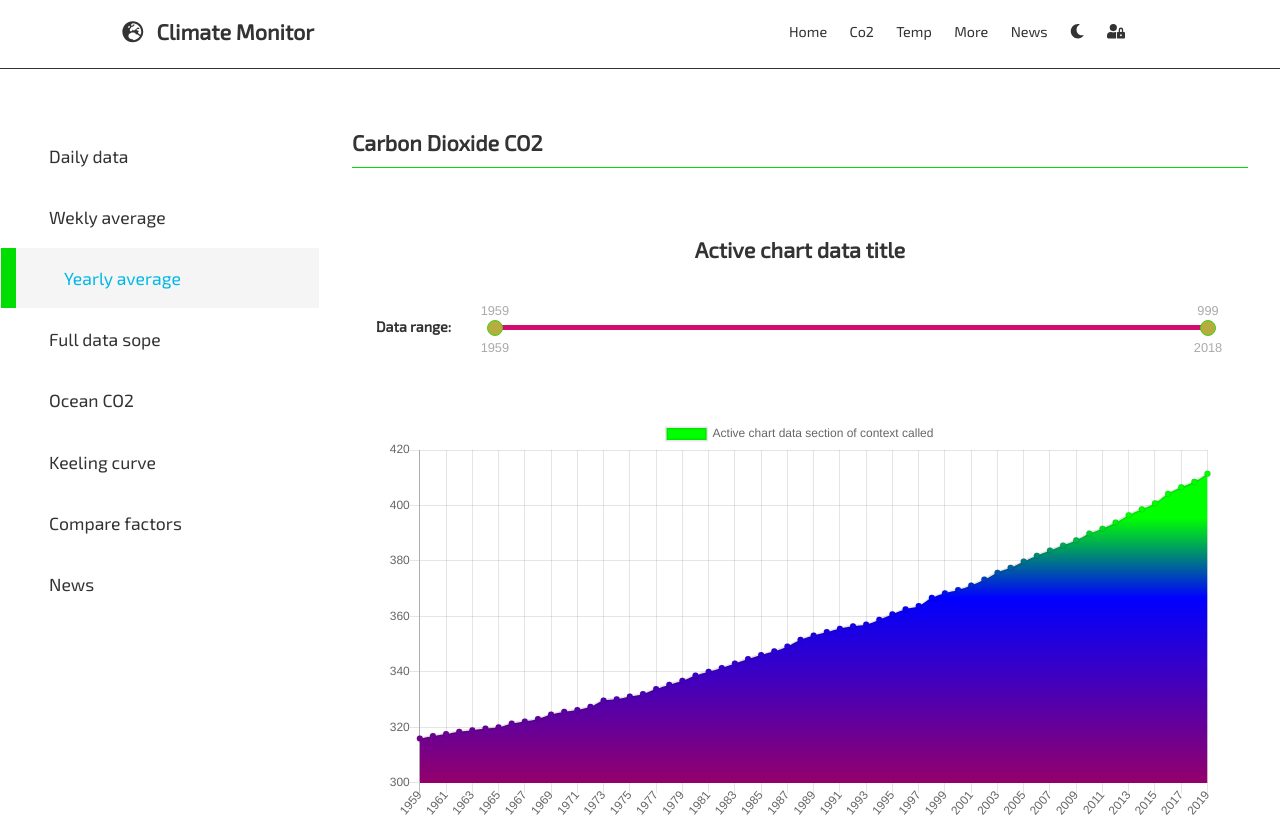
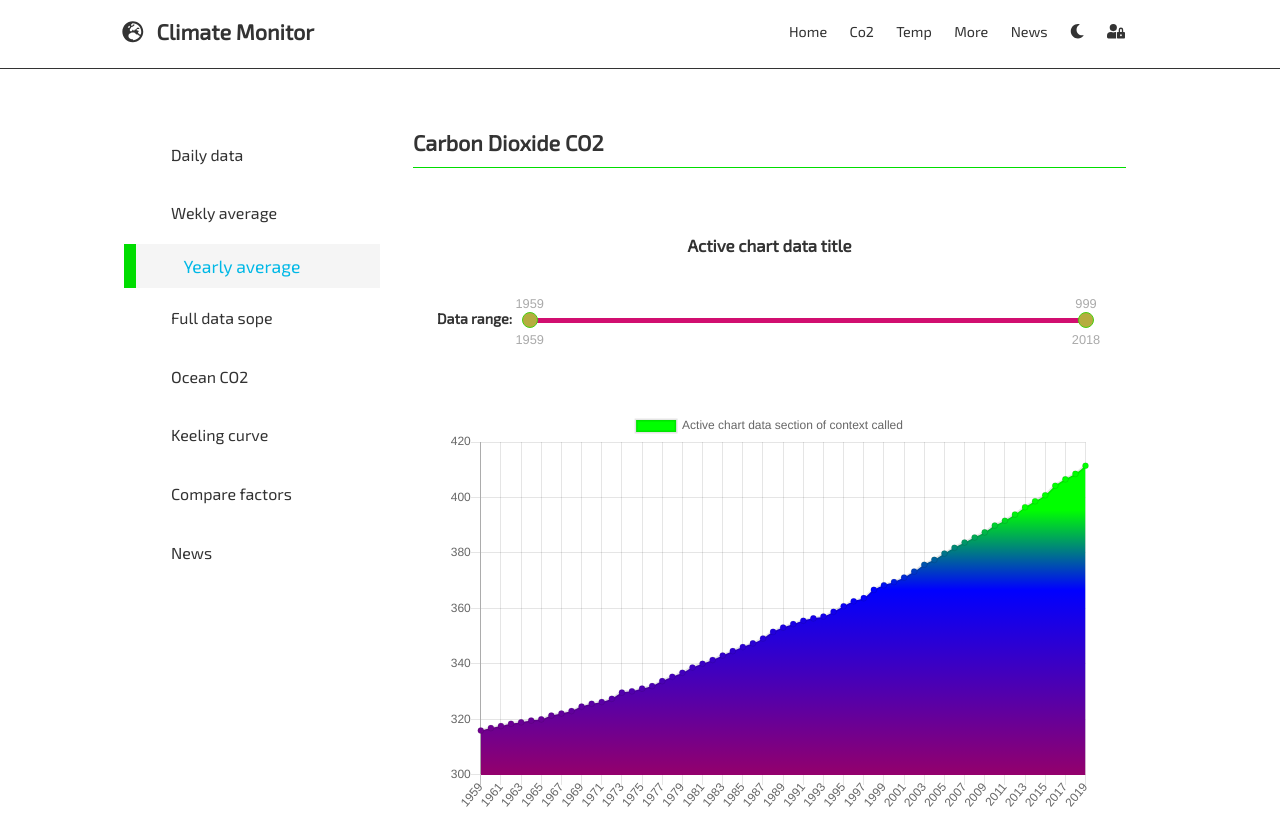
Before and after one commit to TomaszPietrzykowski/climate-monitor-archive, a React (Create React App) app: page / in a window 1280 px wide. Shown: the top 817 px of the page. Built offline with nearby package versions, Linux system fonts and the light colour scheme.

Commit message:
carbon page reworked

```diff
--- a/src/components/CarbonChartSlider.js
+++ b/src/components/CarbonChartSlider.js
@@ -19,7 +19,7 @@ const CarbonChartSlider = () => {
         className="header"
         style={{ marginBottom: "2rem", textAlign: "center" }}
       >
-        <h2>{activeChartData.title}</h2>
+        <h3>{activeChartData.title}</h3>
       </div>
 
       <div
--- a/src/components/CarbonMenu.js
+++ b/src/components/CarbonMenu.js
@@ -5,7 +5,7 @@ const CarbonMenu = () => {
   const { isDarkMode, dark, light } = useContext(ThemeContext)
   const theme = isDarkMode ? dark : light
   const carbonBtnStyle = {
-    fontSize: "1.1rem",
+    fontSize: "1rem",
     padding: "1rem 3rem",
     margin: "1px"
   }
@@ -18,10 +18,10 @@ const CarbonMenu = () => {
   //   }
   const carbonBtnStyleHoover = {
     fontSize: "1.1rem",
-    padding: "1rem 3rem",
-    margin: "1px",
+    padding: "0.5rem 3rem",
+    margin: "1.5px",
     background: `${theme.bgSecondary}`,
-    borderLeft: `15px solid ${theme.accent}`,
+    borderLeft: `12px solid ${theme.accent}`,
     color: `${theme.accentSecondary}`
   }
   return (
--- a/src/components/layout/pages/Carbon.js
+++ b/src/components/layout/pages/Carbon.js
@@ -15,6 +15,7 @@ const Carbon = () => {
         borderTop: `1px solid ${theme.text}`
       }}
     >
+      <div className="container">
         <div style={{ display: "flex", marginTop: "1.5rem" }}>
           <div style={{ flex: "1", marginTop: "2rem" }}>
             <CarbonMenu />
@@ -37,6 +38,7 @@ const Carbon = () => {
         <br />
         <br />
       </div>
+    </div>
   )
 }
 
```
Lines whose indentation alone changed are shown as unchanged.
